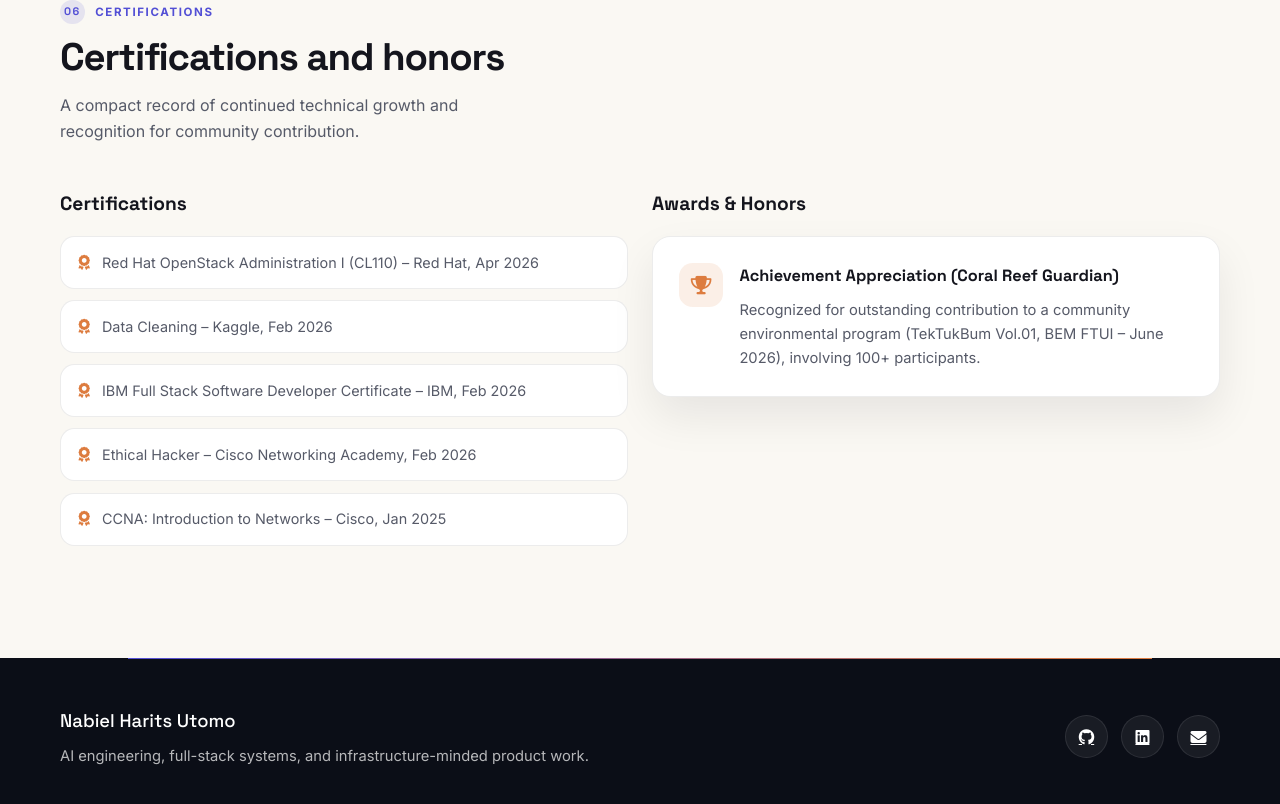
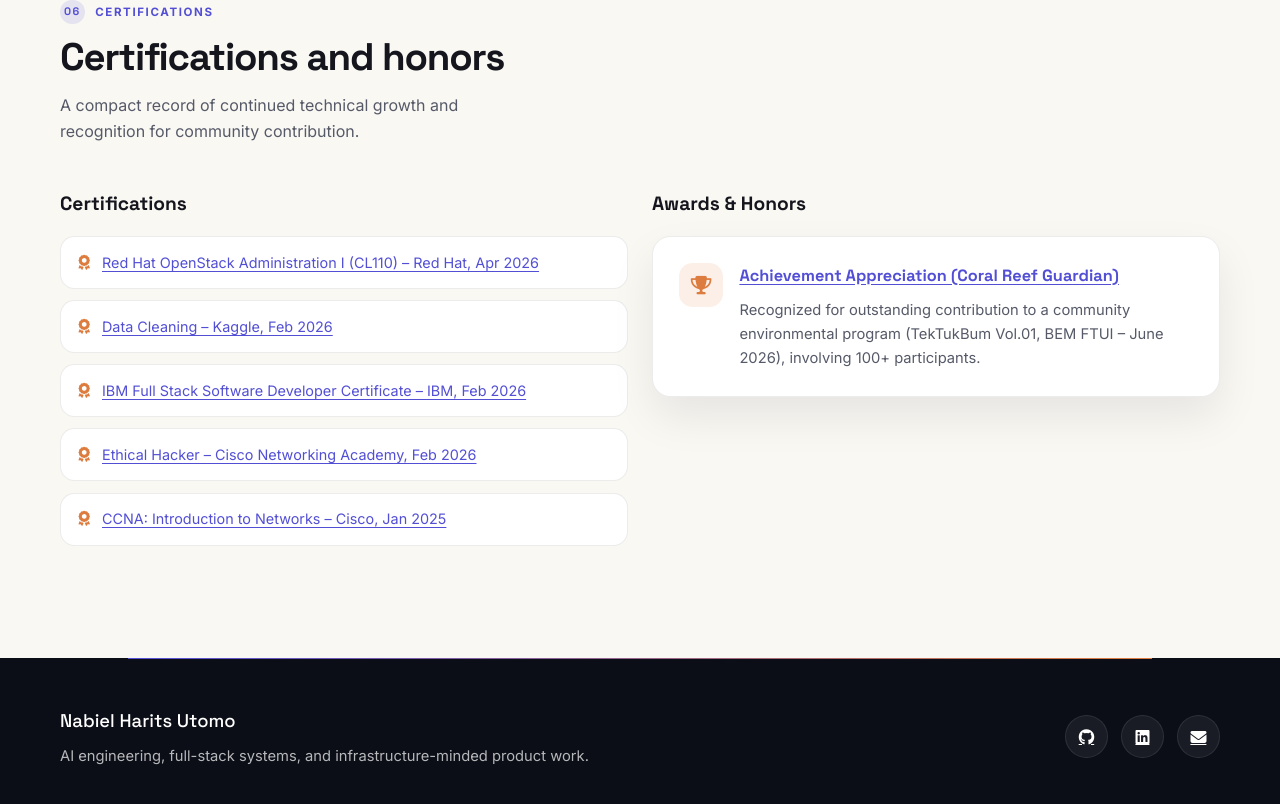
Before and after one commit to Dalangans/Portfolio, a React (Vite) app: page / in a window 1280 px wide. Shown: the part 6548-7352 px from the top of the page. Built offline with nearby package versions, Linux system fonts and the light colour scheme; no server answers.

Commit message:
Add certificate links to portfolio
Co-authored-by: Copilot <223556219+Copilot@users.noreply.github.com>

```diff
--- a/src/App.jsx
+++ b/src/App.jsx
@@ -654,7 +654,15 @@ function App() {
                   {certifications.map((cert) => (
                     <li key={cert.label}>
                       <i className="fa-solid fa-award" />
-                      <a href={cert.href} target="_blank" rel="noreferrer">{cert.label}</a>
+                      <a
+                        className="certificate-link"
+                        href={cert.href}
+                        target="_blank"
+                        rel="noreferrer"
+                        aria-label={`Open certificate: ${cert.label}`}
+                      >
+                        {cert.label}
+                      </a>
                     </li>
                   ))}
                 </ul>
@@ -666,9 +674,11 @@ function App() {
                   <div>
                     <h4>
                       <a
+                        className="certificate-link"
                         href="https://drive.google.com/file/d/1H-RtOIJx3Ps6v56726bxUFrSXgBVnASx/view?usp=sharing"
                         target="_blank"
                         rel="noreferrer"
+                        aria-label="Open TekTukBum certificate"
                       >
                         Achievement Appreciation (Coral Reef Guardian)
                       </a>
--- a/src/index.css
+++ b/src/index.css
@@ -1134,19 +1134,15 @@ ul {
     font-size: 0.95rem;
 }
 
-.cert-list a,
-.award-card a {
-    color: inherit;
-    text-decoration: none;
-}
-
-.cert-list a:hover,
-.cert-list a:focus-visible,
-.award-card a:hover,
-.award-card a:focus-visible {
+.certificate-link {
     color: var(--indigo);
     text-decoration: underline;
     text-underline-offset: 0.2em;
+}
+
+.certificate-link:hover,
+.certificate-link:focus-visible {
+    color: var(--amber);
 }
 
 .award-card {
```
